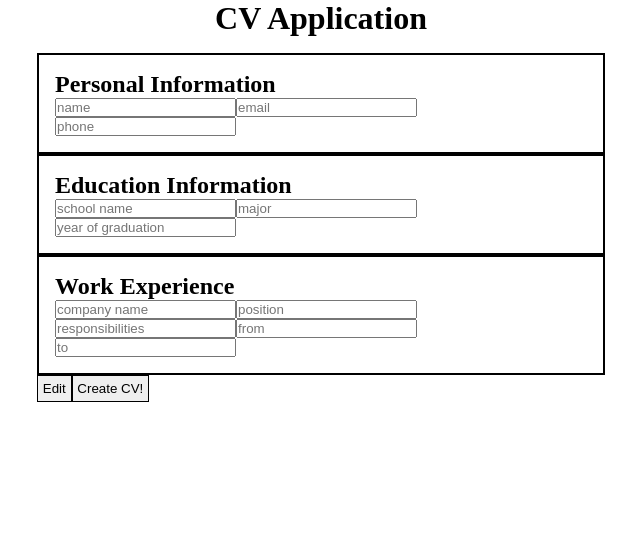
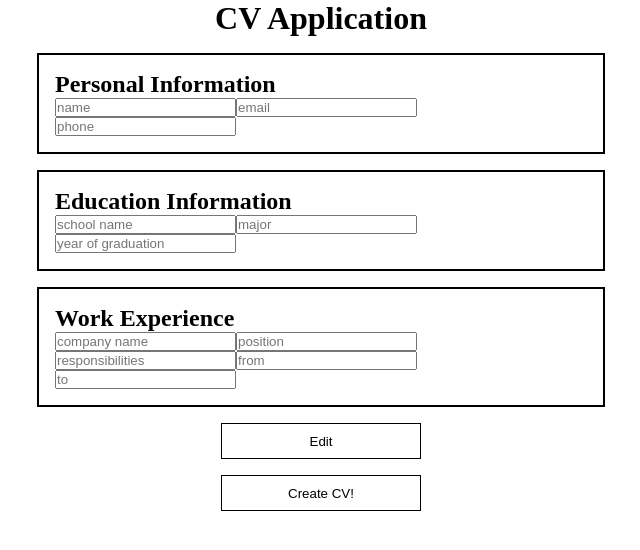
Before and after one commit to dejourford/odin_cv-application, a React (Vite) app: page / in a window 1280 px wide. Shown: the top 550 px of the page, without its empty margins (319-959 px from the left). Built offline with nearby package versions, Linux system fonts and the light colour scheme.

Commit message:
apply main css properties to form

```diff
--- a/src/App.css
+++ b/src/App.css
@@ -3,10 +3,6 @@ h1 {
 }
 
 main {
-    padding: 1rem;
-    display: flex;
-    flex-direction: column;
-    gap: 1rem;
     max-width: 600px;
     margin: 0 auto;
 }
@@ -34,6 +30,18 @@ main {
 
 .button {
     border: 1px solid black;
-    padding: 0.3rem;
+    padding: 0.6rem;
     cursor: pointer;
+    width: 200px;
+    margin: 0 auto;
+    background: none;
 }
+
+form {
+    padding: 1rem;
+    display: flex;
+    flex-direction: column;
+    gap: 1rem;
+    max-width: 600px;
+    margin: 0 auto;
+}
```
